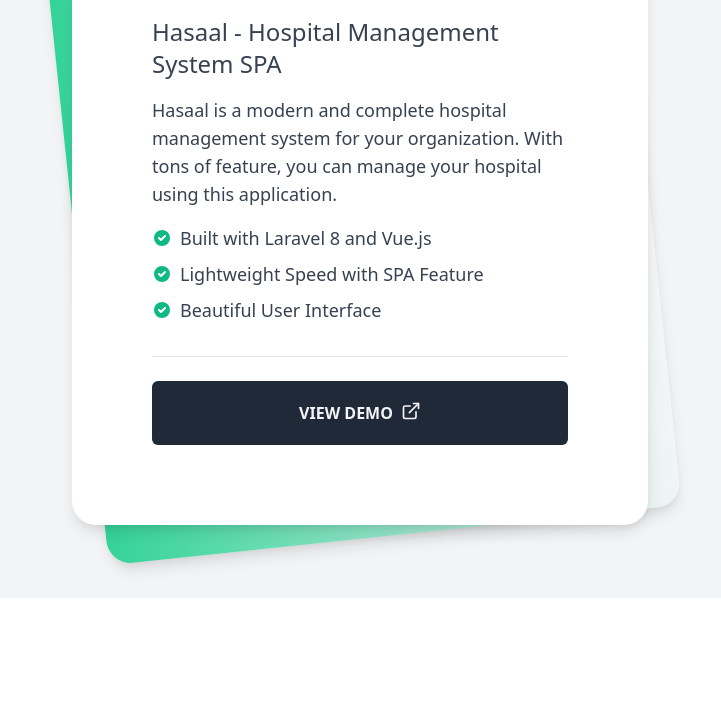
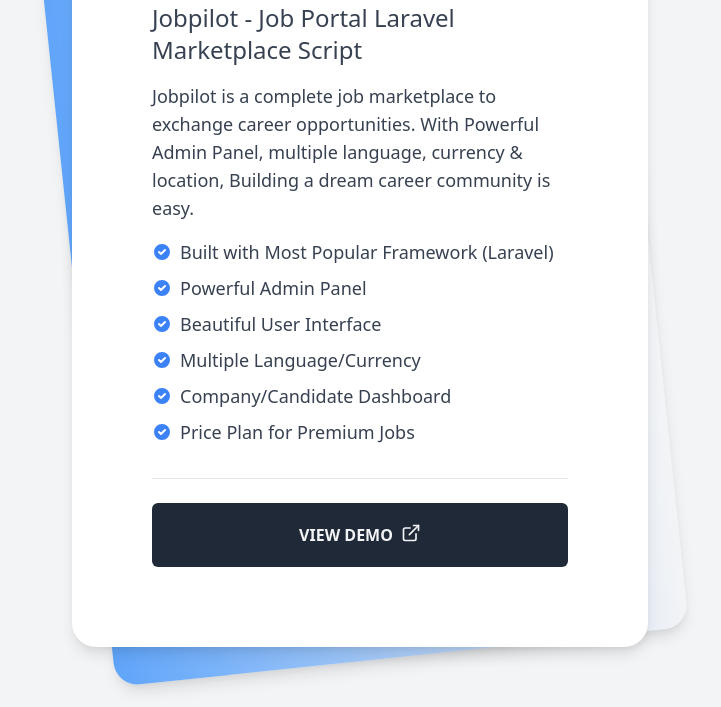
Before and after one commit to zakirsoft/jobpilot-demo, a website built with Vite: page index.html in a window 1280 px wide. Shown: the part 202-909 px from the top of the page, without its empty margins (280-1001 px from the left). Before the commit the page ends 800 px from the top, so only its background shows below. Built offline with nearby package versions, Linux system fonts and the light colour scheme.

Commit message:
build: name, logo and description updated for production ready

```diff
--- a/index.html
+++ b/index.html
@@ -4,13 +4,13 @@
     <meta charset="UTF-8" />
     <link rel="icon" type="image/svg+xml" href="favicon.svg" />
     <meta name="viewport" content="width=device-width, initial-scale=1.0" />
-    <title>Hasaal - Hospital Management System SPA</title>
+    <title>Jobpilot - Job Portal Laravel Marketplace Script</title>
   </head>
   <body>
     <div id="app">
         <div class="min-h-screen bg-gray-100 py-6 flex flex-col justify-center sm:py-12">
             <div class="relative py-3 sm:max-w-xl sm:mx-auto">
-              <div class="absolute inset-0 bg-gradient-to-r from-green-400 to-sky-500 shadow-lg transform -skew-y-6 sm:skew-y-0 sm:-rotate-6 sm:rounded-3xl"></div>
+              <div class="absolute inset-0 bg-gradient-to-r from-blue-400 to-sky-500 shadow-lg transform -skew-y-6 sm:skew-y-0 sm:-rotate-6 sm:rounded-3xl"></div>
               <div class="relative px-4 py-10 bg-white shadow-lg sm:rounded-3xl sm:p-20">
                 <div class="max-w-md mx-auto">
                   <div>
@@ -18,37 +18,61 @@
                   </div>
                   <div class="divide-y divide-gray-200">
                     <div class="py-8 text-base leading-6 space-y-4 text-gray-700 sm:text-lg sm:leading-7">
-                      <h3 class="text-2xl">Hasaal - Hospital Management System SPA</h3>
-                      <p>Hasaal is a modern and complete hospital management system for your organization. With tons of feature, you can manage your hospital using this application.</p>
+                      <h3 class="text-2xl">Jobpilot - Job Portal Laravel Marketplace Script</h3>
+                      <p>Jobpilot is a complete job marketplace to exchange career opportunities. With Powerful Admin Panel, multiple language, currency & location, Building a dream career community is easy.</p>
                       <ul class="list-disc space-y-2">
                         <li class="flex items-start">
                           <span class="h-6 flex items-center sm:h-7">
-                            <svg class="flex-shrink-0 h-5 w-5 text-green-500" viewBox="0 0 20 20" fill="currentColor">
+                            <svg class="flex-shrink-0 h-5 w-5 text-blue-500" viewBox="0 0 20 20" fill="currentColor">
                               <path fill-rule="evenodd" d="M10 18a8 8 0 100-16 8 8 0 000 16zm3.707-9.293a1 1 0 00-1.414-1.414L9 10.586 7.707 9.293a1 1 0 00-1.414 1.414l2 2a1 1 0 001.414 0l4-4z" clip-rule="evenodd" />
                             </svg>
                           </span>
-                          <p class="ml-2">Built with Laravel 8 and Vue.js</p>
+                          <p class="ml-2">Built with Most Popular Framework (Laravel)</p>
                         </li>
                         <li class="flex items-start">
                           <span class="h-6 flex items-center sm:h-7">
-                            <svg class="flex-shrink-0 h-5 w-5 text-green-500" viewBox="0 0 20 20" fill="currentColor">
+                            <svg class="flex-shrink-0 h-5 w-5 text-blue-500" viewBox="0 0 20 20" fill="currentColor">
                               <path fill-rule="evenodd" d="M10 18a8 8 0 100-16 8 8 0 000 16zm3.707-9.293a1 1 0 00-1.414-1.414L9 10.586 7.707 9.293a1 1 0 00-1.414 1.414l2 2a1 1 0 001.414 0l4-4z" clip-rule="evenodd" />
                             </svg>
                           </span>
-                          <p class="ml-2">Lightweight Speed with SPA Feature</p>
+                          <p class="ml-2">Powerful Admin Panel</p>
                         </li>
                         <li class="flex items-start">
                           <span class="h-6 flex items-center sm:h-7">
-                            <svg class="flex-shrink-0 h-5 w-5 text-green-500" viewBox="0 0 20 20" fill="currentColor">
+                            <svg class="flex-shrink-0 h-5 w-5 text-blue-500" viewBox="0 0 20 20" fill="currentColor">
                               <path fill-rule="evenodd" d="M10 18a8 8 0 100-16 8 8 0 000 16zm3.707-9.293a1 1 0 00-1.414-1.414L9 10.586 7.707 9.293a1 1 0 00-1.414 1.414l2 2a1 1 0 001.414 0l4-4z" clip-rule="evenodd" />
                             </svg>
                           </span>
                           <p class="ml-2">Beautiful User Interface</p>
                         </li>
+                        <li class="flex items-start">
+                          <span class="h-6 flex items-center sm:h-7">
+                            <svg class="flex-shrink-0 h-5 w-5 text-blue-500" viewBox="0 0 20 20" fill="currentColor">
+                              <path fill-rule="evenodd" d="M10 18a8 8 0 100-16 8 8 0 000 16zm3.707-9.293a1 1 0 00-1.414-1.414L9 10.586 7.707 9.293a1 1 0 00-1.414 1.414l2 2a1 1 0 001.414 0l4-4z" clip-rule="evenodd" />
+                            </svg>
+                          </span>
+                          <p class="ml-2">Multiple Language/Currency</p>
+                        </li>
+                        <li class="flex items-start">
+                          <span class="h-6 flex items-center sm:h-7">
+                            <svg class="flex-shrink-0 h-5 w-5 text-blue-500" viewBox="0 0 20 20" fill="currentColor">
+                              <path fill-rule="evenodd" d="M10 18a8 8 0 100-16 8 8 0 000 16zm3.707-9.293a1 1 0 00-1.414-1.414L9 10.586 7.707 9.293a1 1 0 00-1.414 1.414l2 2a1 1 0 001.414 0l4-4z" clip-rule="evenodd" />
+                            </svg>
+                          </span>
+                          <p class="ml-2">Company/Candidate Dashboard</p>
+                        </li>
+                        <li class="flex items-start">
+                          <span class="h-6 flex items-center sm:h-7">
+                            <svg class="flex-shrink-0 h-5 w-5 text-blue-500" viewBox="0 0 20 20" fill="currentColor">
+                              <path fill-rule="evenodd" d="M10 18a8 8 0 100-16 8 8 0 000 16zm3.707-9.293a1 1 0 00-1.414-1.414L9 10.586 7.707 9.293a1 1 0 00-1.414 1.414l2 2a1 1 0 001.414 0l4-4z" clip-rule="evenodd" />
+                            </svg>
+                          </span>
+                          <p class="ml-2">Price Plan for Premium Jobs</p>
+                        </li>
                       </ul>
                     </div>
                     <div class="pt-6">
-                      <a href="https://hms.zakirsoft.com/auth/login" target="_blank" class="py-5 px-8 text-gray-100 font-bold rounded-md bg-gray-800 hover:text-white hover:bg-green-500 flex uppercase justify-center">
+                      <a href="https://hms.zakirsoft.com/auth/login" target="_blank" class="py-5 px-8 text-gray-100 font-bold rounded-md bg-gray-800 hover:text-white hover:bg-blue-500 flex uppercase justify-center">
                         View Demo
                         <svg viewBox="0 0 24 24" width="20" height="20" stroke="currentColor" stroke-width="2" fill="none" stroke-linecap="round" stroke-linejoin="round" class="ml-2">
                           <path d="M18 13v6a2 2 0 0 1-2 2H5a2 2 0 0 1-2-2V8a2 2 0 0 1 2-2h6"></path>
```
Also changed, not shown: CHANGELOG.md, README.md, logo.png, preview.png (added).
